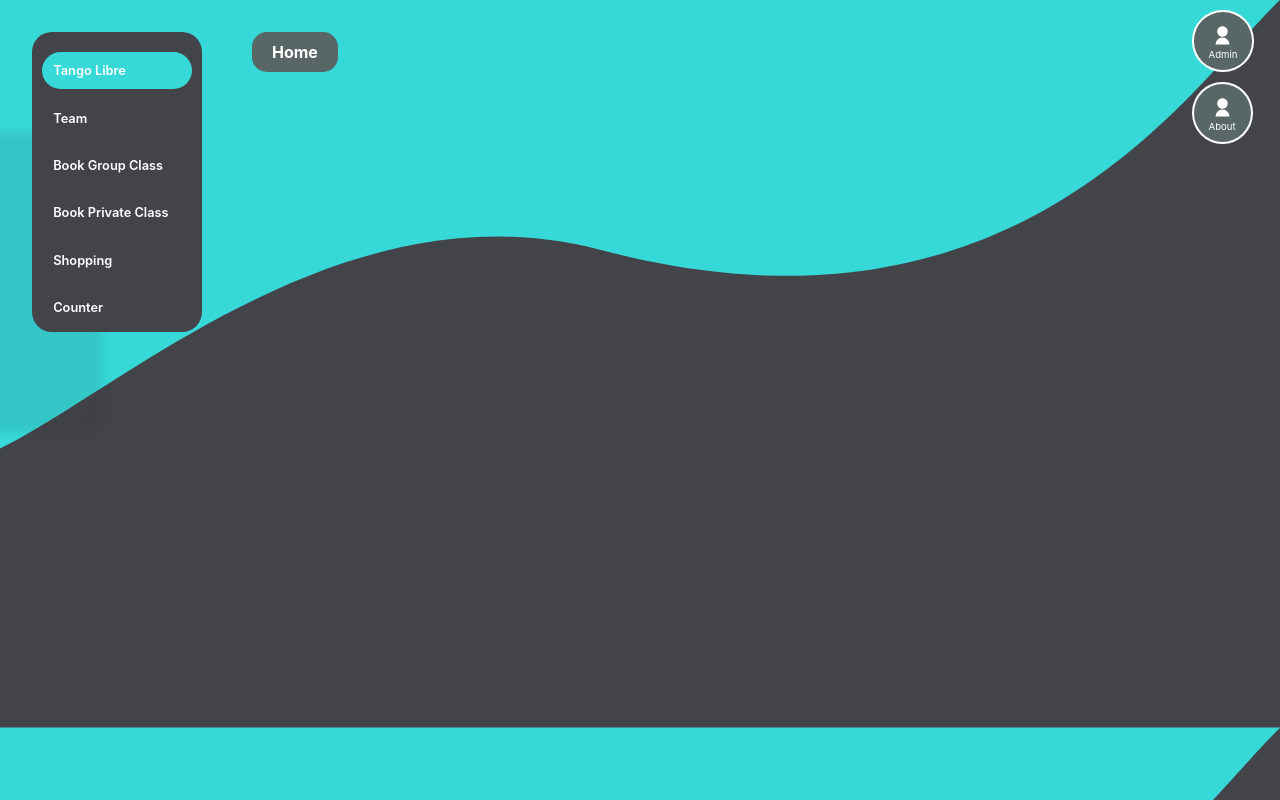
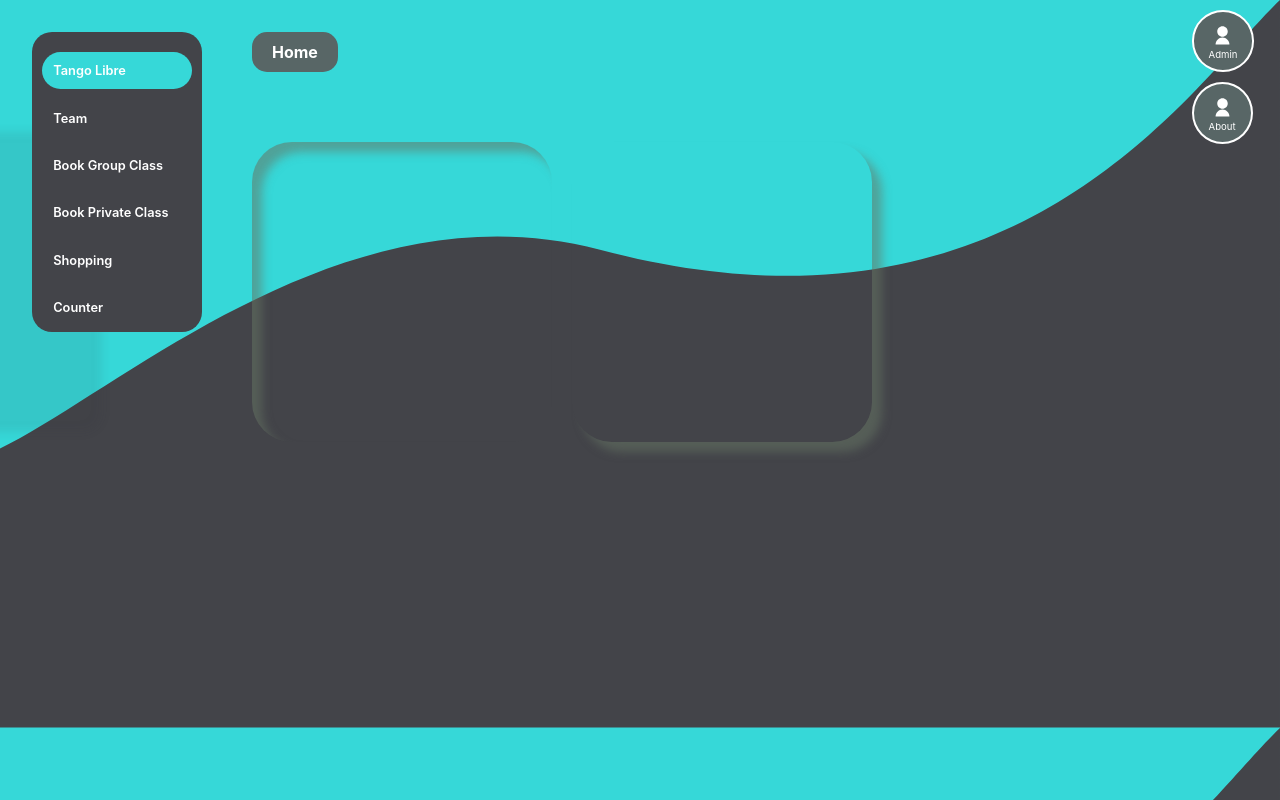
Before and after one commit to matiasfacio/redux-hooks, a React (Create React App) app: page / in a window 1280 px wide. Built offline with nearby package versions, Linux system fonts and the light colour scheme.

Commit message:
playing with shadows

```diff
--- a/src/components/pages/Home.tsx
+++ b/src/components/pages/Home.tsx
@@ -6,6 +6,10 @@ export const Home = () => {
   return (
     <HomeContainer>
       <Title>Home</Title>
+      <BoxContainer>
+        <PlayingShadow />
+        <PlayingShadowOut />
+      </BoxContainer>
     </HomeContainer>
   );
 };
@@ -14,3 +18,29 @@ const HomeContainer = styled.section`
   display: flex;
   flex-direction: column;
 `;
+
+const BoxContainer = styled.div`
+  display: flex;
+  gap: 20px;
+  margin-top: 50px;
+`;
+
+const PlayingShadow = styled.div`
+  height: 300px;
+  width: 300px;
+  border-radius: 40px;
+  box-shadow: inset 10px 10px 10px #6574648a;
+  &:hover {
+    transform: translateY(-5px);
+  }
+`;
+
+const PlayingShadowOut = styled.div`
+  height: 300px;
+  width: 300px;
+  border-radius: 40px;
+  box-shadow: 10px 10px 10px #6574648a;
+  &:hover {
+    transform: translateY(-5px);
+  }
+`;
--- a/src/components/pages/Products.tsx
+++ b/src/components/pages/Products.tsx
@@ -94,10 +94,12 @@ const ProductsAvailable = styled.div`
 
 const Cart = styled.div`
   grid-area: cart;
-  padding: 20px;
-  box-shadow: 0 0 10px #4a5555;
+  height: 300px;
+  padding: 25px;
   border-radius: 40px;
-}
+  box-shadow: inset 10px 10px 15px #3c3d3b89;
+  position: relative;
+  overflow: hidden;
 `;
 
 const Item = styled.div`
--- a/src/components/pages/Teachers.tsx
+++ b/src/components/pages/Teachers.tsx
@@ -104,11 +104,12 @@ const TeacherNames = styled(Email)``;
 const Phone = styled(Email)``;
 
 const PictureContainer = styled.div<{ pic: string }>`
-  height: 100px;
-  width: 100px;
+  height: 150px;
+  width: 150px;
   flex-shrink: 0;
-  border-radius: 50%;
+  border-radius: 10%;
   overflow: hidden;
+  box-shadow: -100px 100px 10px #2525291a;
   ${({ pic }) => {
     switch (pic) {
       case "Matias":
@@ -124,8 +125,9 @@ const PictureContainer = styled.div<{ pic: string }>`
 const TeacherInfoContainer = styled.div`
   margin: 10px;
   height: 100%;
-  display: flex,
+  display: flex;
   flex-direction: column;
   justify-content: space-around;
   align-items: space-around;
+  padding: 20px;
 `;
```
Also changed, not shown: src/components/elements/Net.tsx (added, +12 -0 lines).
